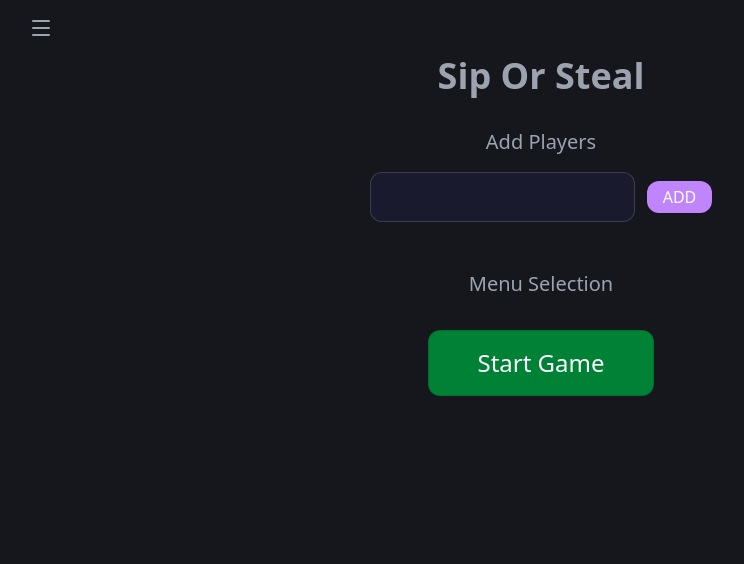
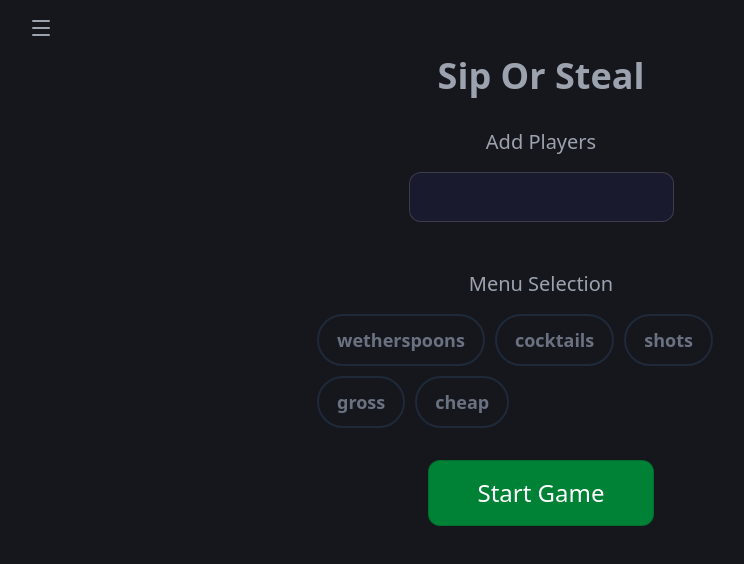
Before and after one commit to ChristosEfstathiades/SipOrSteal, a React (Vite) app: page / in a window 1280 px wide. Shown: the top 564 px of the page, without its empty margins (99-843 px from the left). Built offline with nearby package versions, Linux system fonts and the light colour scheme.

Commit message:
MenuSelection

```diff
--- a/src/App.tsx
+++ b/src/App.tsx
@@ -12,10 +12,19 @@ function App() {
 
     const [players, setPlayers] = useLocalStorage<string[]>("players", []);
 
+    const [menus, setMenus] = useLocalStorage<string[]>("menus", []);
+
     return (
         <>
             <GameContext
-                value={{ gameState, setGameState, players, setPlayers }}
+                value={{
+                    gameState,
+                    setGameState,
+                    players,
+                    setPlayers,
+                    menus,
+                    setMenus,
+                }}
             >
                 <Navigation />
                 <main className="sm:max-w-md max-w-xs  mx-auto">
--- a/src/Contexts.ts
+++ b/src/Contexts.ts
@@ -8,16 +8,60 @@ const SCREENS: { [key: string]: string } = {
     SCORES: "scores",
 };
 
+const MENUS: {
+    [key: string]: {
+        category: string;
+        color: string;
+        border: string;
+        text: string;
+    };
+} = {
+    WETHERSPOONS: {
+        category: "wetherspoons",
+        color: "#f43f5e",
+        border: "border-cyan-500",
+        text: "text-cyan-500",
+    },
+    COCKTAILS: {
+        category: "cocktails",
+        color: "#f59e0b",
+        border: "border-yellow-500",
+        text: "text-yellow-500",
+    },
+    SHOTS: {
+        category: "shots",
+        color: "#84cc16",
+        border: "border-purple-500",
+        text: "text-purple-500",
+    },
+    GROSS: {
+        category: "gross",
+        color: "#a78bfa",
+        border: "border-green-500",
+        text: "text-green-500",
+    },
+    CHEAP: {
+        category: "cheap",
+        color: "#06b6d4",
+        border: "border-pink-500",
+        text: "text-pink-500",
+    },
+};
+
 const GameContext = createContext<{
     gameState: string;
     setGameState: (state: string) => void;
     players: string[];
     setPlayers: (players: string[]) => void;
+    menus: string[];
+    setMenus: (menus: string[]) => void;
 }>({
     gameState: SCREENS.SETUP,
     setGameState: () => {},
     players: [],
     setPlayers: () => {},
+    menus: [],
+    setMenus: () => {},
 });
 
-export { GameContext, SCREENS };
+export { GameContext, SCREENS, MENUS };
--- a/src/components/MenuSelection.tsx
+++ b/src/components/MenuSelection.tsx
@@ -1,8 +1,36 @@
+import { GameContext, MENUS } from "../Contexts";
+import { useContext } from "react";
+
+function toggleMenu(menuCategory: string, menus: string[]) {
+    if (menus.includes(menuCategory)) {
+        return menus.filter((menu: string) => menu !== menuCategory);
+    } else {
+        return [...menus, menuCategory];
+    }
+}
+
 export default function MenuSelection() {
+    const { menus, setMenus } = useContext(GameContext);
+
     return (
         <>
             <div className="flex flex-col gap-y-4">
                 <h2 className="text-center text-xl">Menu Selection</h2>
+                <div className="flex flex-wrap gap-2.5">
+                    {Object.entries(MENUS).map(([key, menu]) => (
+                        <button
+                            key={key}
+                            className={`px-4.5 py-2.5 rounded-4xl border-2 cursor-pointer font-semibold transition-all ${menus.includes(menu.category) ? `${menu.border} ${menu.color} ${menu.text}` : "border-gray-800 text-gray-500 hover:border-gray-600"}`}
+                            onClick={() =>
+                                setMenus(toggleMenu(menu.category, menus))
+                            }
+                        >
+                            <h3 className="text-lg font-bold">
+                                {menu.category}
+                            </h3>
+                        </button>
+                    ))}
+                </div>
             </div>
         </>
     );
--- a/src/components/PlayerSelection.tsx
+++ b/src/components/PlayerSelection.tsx
@@ -33,12 +33,12 @@ export default function PlayerSelection() {
                         className="bg-[#1a1a2e] rounded-xl border-white/15 border text-white px-4 py-3 outline-0"
                         name="playerName"
                     />
-                    <button
+                    {/* <button
                         type="submit"
                         className="bg-accent text-white rounded-xl px-4 py-1 font-medium flex self-center"
                     >
                         ADD
-                    </button>
+                    </button> */}
                 </form>
                 <div className="flex flex-row gap-3 flex-wrap">
                     {players.map((player, index) => (
```
